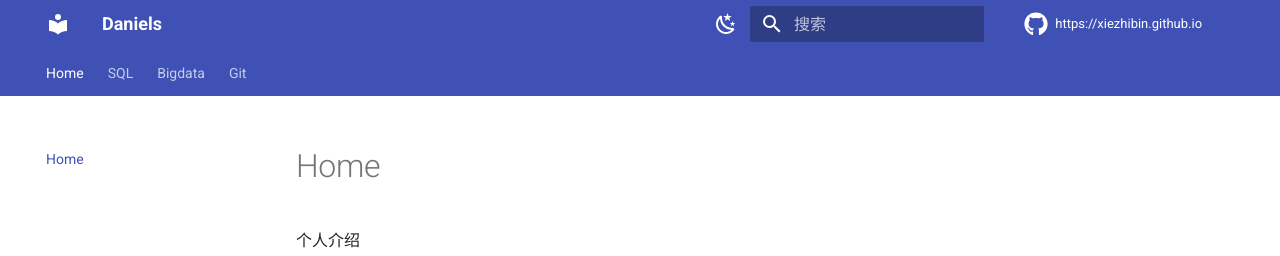
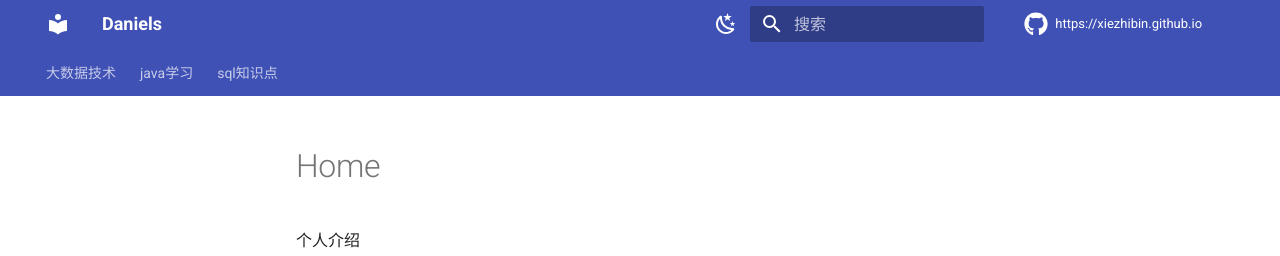
Before and after one commit to Xiezhibin/xiezhibin.github.io, an MkDocs documentation site: the page built from docs/index.md, in a window 1280 px wide. Shown: the top 256 px of the page. Built offline with MkDocs 1.6.1 and Material for MkDocs 9.7.7, drawn with Linux system fonts in a browser that asks for light colours; part of the change alters nothing that is shown.

```diff
--- a/mkdocs.yml
+++ b/mkdocs.yml
@@ -3,6 +3,22 @@ site_name: Daniels  # 左上角标题
 site_url: https://xiezhibin.github.io
 site_author: 谢志斌
 site_description: 谢志斌的个人网站
+
+# [Navigtion]
+nav:
+  - 大数据技术:
+    - 八股: bigdata/interview.md
+    - 行为分析:
+      - Session 程序: bigdata/Session.md
+      - 行为分析工作: bigdata/行为分析工作.md
+    - 能力: bigdata/数据工程师能力指南.md
+  - java学习:
+    - Idea:
+      - Google_java_format: java/idea/plugins.md
+  - sql知识点:
+    - 窗口转化: sql/窗口转化.md
+    - 行列转化: sql/行列转化.md
+
 
 # [UI]
 ## [top]
```
Also changed, not shown: 1 other file.
